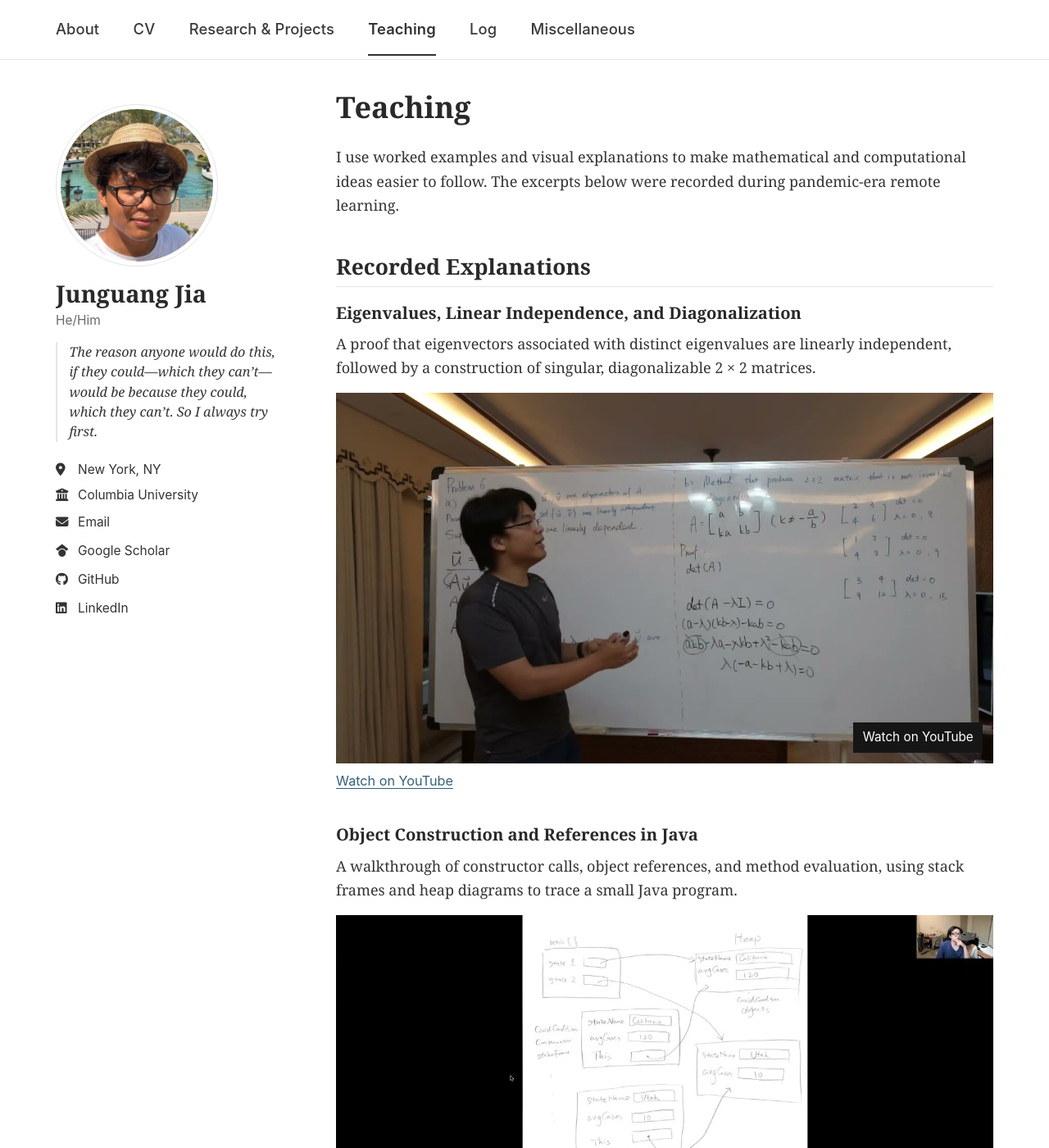
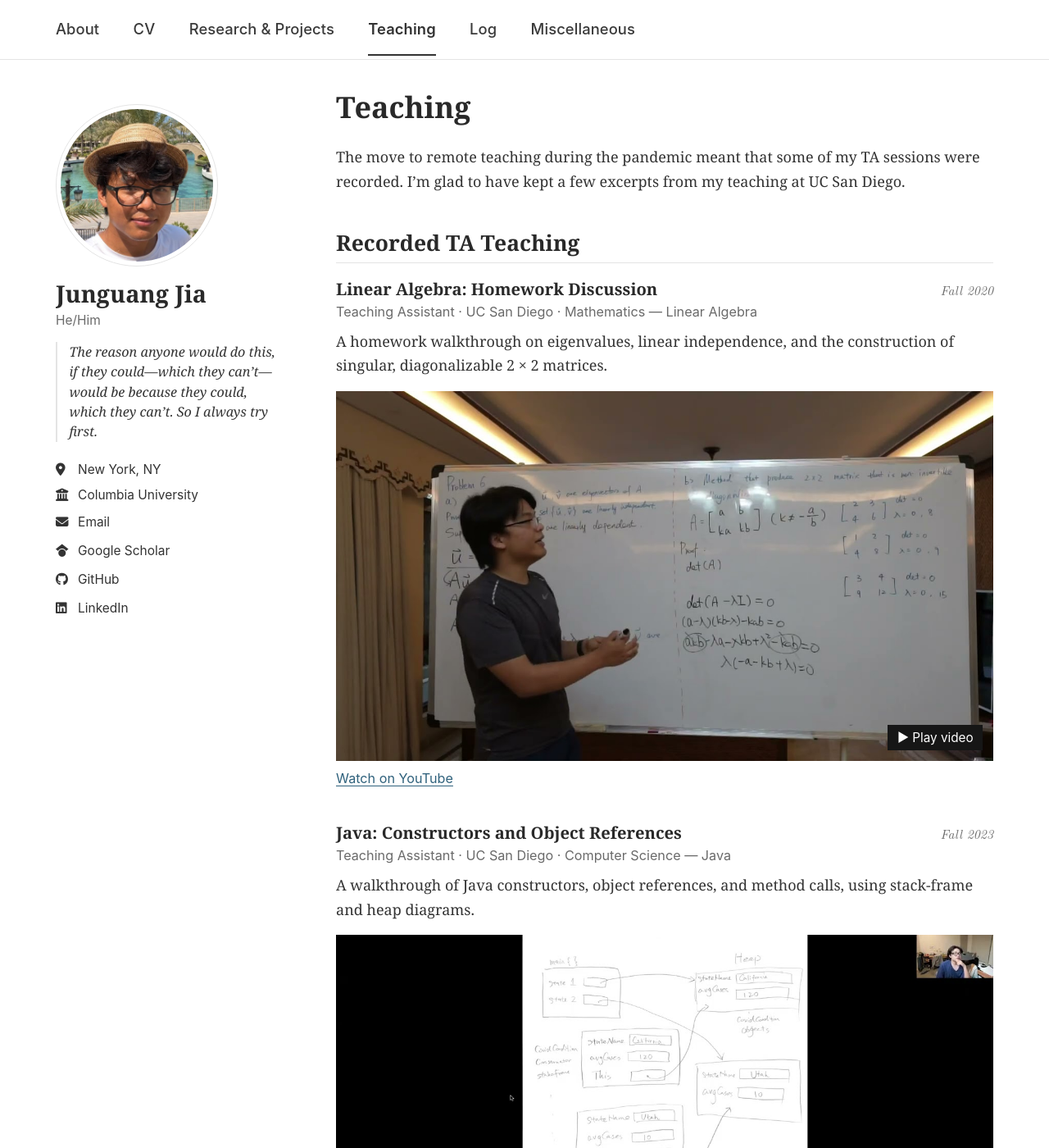
Before and after one commit to junguangjia/junguangjia.github.io, a Jekyll site: the page built from _pages/teaching.md, in a window 1280 px wide and 1400 px high. Shown: the whole window at 82% size. Built offline with Jekyll 4.4.1, drawn with Linux system fonts in a browser that asks for light colours; some web fonts are replaced; a style sheet for code colours, icons or effects is not loaded; some of the changed text lies outside the part shown.

Commit message:
Add TA quarters and click-to-play teaching recordings

```diff
--- a/_data/teaching.yml
+++ b/_data/teaching.yml
@@ -1,21 +1,28 @@
-# Teaching page: recorded explanations, optional verified teaching roles, and notes.
-# Do not infer a teaching appointment, course number, or recording year from a clip.
-# Video IDs were checked against YouTube metadata; supplied transcripts are private inputs.
+# Teaching recordings: role, institution and quarters confirmed by the owner.
+# Course labels are descriptive; no unconfirmed course numbers are published.
+# Do not infer dates from thumbnail timestamps or YouTube upload dates.
 # Notes appear only when a real, public-ready URL is provided.
 positions: []
 notes: []
 
 videos:
-  - title: "Eigenvalues, Linear Independence, and Diagonalization"
+  - title: "Linear Algebra: Homework Discussion"
+    term: "Fall 2020"
+    role: "Teaching Assistant"
+    institution: "UC San Diego"
+    course: "Mathematics — Linear Algebra"
     youtube_id: "o6Dj2G5Rskk"
     thumbnail: "/images/teaching/linear-algebra.jpg"
     description: >-
-      A proof that eigenvectors associated with distinct eigenvalues are linearly
-      independent, followed by a construction of singular, diagonalizable
-      2 × 2 matrices.
-  - title: "Object Construction and References in Java"
+      A homework walkthrough on eigenvalues, linear independence, and
+      the construction of singular, diagonalizable 2 × 2 matrices.
+  - title: "Java: Constructors and Object References"
+    term: "Fall 2023"
+    role: "Teaching Assistant"
+    institution: "UC San Diego"
+    course: "Computer Science — Java"
     youtube_id: "SKSb5FuAges"
     thumbnail: "/images/teaching/java-objects.jpg"
     description: >-
-      A walkthrough of constructor calls, object references, and method evaluation,
-      using stack frames and heap diagrams to trace a small Java program.
+      A walkthrough of Java constructors, object references, and method calls,
+      using stack-frame and heap diagrams.
--- a/_includes/teaching-videos.html
+++ b/_includes/teaching-videos.html
@@ -1,13 +1,18 @@
 {% comment %}
-  Owner-supplied recorded explanations with local YouTube poster snapshots.
-  Direct links do not depend on an embedded player's availability.
+  Owner-confirmed TA recordings. Links work without JavaScript; the page-specific
+  script upgrades each poster to a button that loads the official player in place.
 {% endcomment %}
 {% for video in site.data.teaching.videos %}
 <section class="entry teaching-example" aria-labelledby="video-{{ video.youtube_id }}">
-  <h3 class="entry__title" id="video-{{ video.youtube_id }}">{{ video.title | escape }}</h3>
+  <div class="entry__head">
+    <h3 class="entry__title" id="video-{{ video.youtube_id }}">{{ video.title | escape }}</h3>
+    {% if video.term %}<span class="entry__dates">{{ video.term | escape }}</span>{% endif %}
+  </div>
+  <p class="entry__meta">{{ video.role | escape }} · {{ video.institution | escape }} · {{ video.course | escape }}</p>
   <div class="entry__desc">{{ video.description | markdownify }}</div>
   <div class="teaching-video">
     <a class="teaching-video-link" href="https://www.youtube.com/watch?v={{ video.youtube_id }}"
+      data-youtube-id="{{ video.youtube_id }}" data-video-title="{{ video.title | escape }}"
       aria-label="Watch on YouTube: {{ video.title | escape }}">
       <img src="{{ video.thumbnail | relative_url }}" width="1280" height="720" loading="lazy" alt="">
       <span class="teaching-video-label" aria-hidden="true">Watch on YouTube</span>
@@ -16,3 +21,4 @@
   <p class="entry__links"><a href="https://www.youtube.com/watch?v={{ video.youtube_id }}">Watch on YouTube<span class="sr-only">: {{ video.title | escape }}</span></a></p>
 </section>
 {% endfor %}
+<script src="{{ '/assets/js/teaching-videos.js' | relative_url }}" defer></script>
--- a/_pages/teaching.md
+++ b/_pages/teaching.md
@@ -1,14 +1,14 @@
 ---
 permalink: /teaching/
 title: "Teaching"
-description: "Recorded explanations and learning materials in mathematics and computing by Junguang Jia."
+description: "Recorded TA teaching in linear algebra and Java at UC San Diego, with learning materials by Junguang Jia."
 author_profile: true
 ---
 
-I use worked examples and visual explanations to make mathematical and computational ideas easier to follow. The excerpts below were recorded during pandemic-era remote learning.
+The move to remote teaching during the pandemic meant that some of my TA sessions were recorded. I’m glad to have kept a few excerpts from my teaching at UC San Diego.
 
 {% if site.data.teaching.videos.size > 0 %}
-## Recorded Explanations
+## Recorded TA Teaching
 
 {% include teaching-videos.html %}
 {% endif %}
--- a/_sass/_custom.scss
+++ b/_sass/_custom.scss
@@ -756,10 +756,12 @@ a:focus-visible,
   border: 0;
 }
 
-/* Teaching recordings: linked posters, with no third-party player on page load. */
+/* Teaching recordings: click-to-load, same-page YouTube playback. */
 .teaching-example { margin-bottom: 2.2rem; }
-.teaching-video { position: relative; width: 100%; aspect-ratio: 16 / 9; margin: 0.9rem 0 0.45rem; }
+.teaching-video { position: relative; width: 100%; aspect-ratio: 16 / 9; min-height: 200px; margin: 0.9rem 0 0.45rem; }
 .teaching-video-link { position: absolute; inset: 0; display: block; }
-.teaching-video-link img { display: block; width: 100%; height: 100%; object-fit: cover; }
+.teaching-video-link img { display: block; width: 100%; height: 100%; object-fit: contain; }
 .teaching-video-label { position: absolute; right: 0.7rem; bottom: 0.7rem; padding: 0.35rem 0.65rem; background: #161616; color: #fff; font-family: $sans-serif; font-size: 0.85rem; }
-.teaching-video-link:focus-visible { outline-offset: -3px; }
+.teaching-video-link:focus-visible { outline: 2px solid var(--global-text-color); outline-offset: 3px; }
+.teaching-video-button { width: 100%; height: 100%; border: 0; padding: 0; margin: 0; border-radius: 0; background: #000; cursor: pointer; }
+.teaching-video iframe { position: absolute; inset: 0; display: block; width: 100%; height: 100%; border: 0; }
--- /dev/null
+++ b/assets/js/teaching-videos.js
@@ -0,0 +1,38 @@
+/* Progressive enhancement: no third-party player is loaded before a click.
+   Without this script, the poster and text link still open the video on YouTube. */
+(function () {
+  'use strict';
+
+  document.querySelectorAll('.teaching-video-link[data-youtube-id]').forEach(function (link) {
+    var id = link.dataset.youtubeId;
+    var title = link.dataset.videoTitle;
+    var container = link.closest('.teaching-video');
+    if (!container || !title || !/^[A-Za-z0-9_-]{11}$/.test(id)) return;
+
+    var button = document.createElement('button');
+    button.type = 'button';
+    button.className = 'teaching-video-link teaching-video-button';
+    button.setAttribute('aria-label', 'Play on this page: ' + title);
+    while (link.firstChild) button.appendChild(link.firstChild);
+    button.querySelector('.teaching-video-label').textContent = '▶ Play video';
+    link.replaceWith(button);
+
+    button.addEventListener('click', function () {
+      var frame = document.createElement('iframe');
+      var params = new URLSearchParams({
+        autoplay: '1', playsinline: '1', rel: '0', origin: window.location.origin
+      });
+      frame.title = title + ' — UC San Diego TA teaching';
+      frame.src = 'https://www.youtube-nocookie.com/embed/' + id + '?' + params.toString();
+      frame.width = '560';
+      frame.height = '315';
+      frame.loading = 'eager';
+      frame.referrerPolicy = 'strict-origin-when-cross-origin';
+      frame.allow = 'autoplay; encrypted-media; picture-in-picture; fullscreen';
+      frame.allowFullscreen = true;
+      frame.setAttribute('tabindex', '0');
+      container.replaceChildren(frame);
+      frame.focus({ preventScroll: true });
+    }, { once: true });
+  });
+}());
```
Also changed, not shown: README.md (+16 -7 lines).
